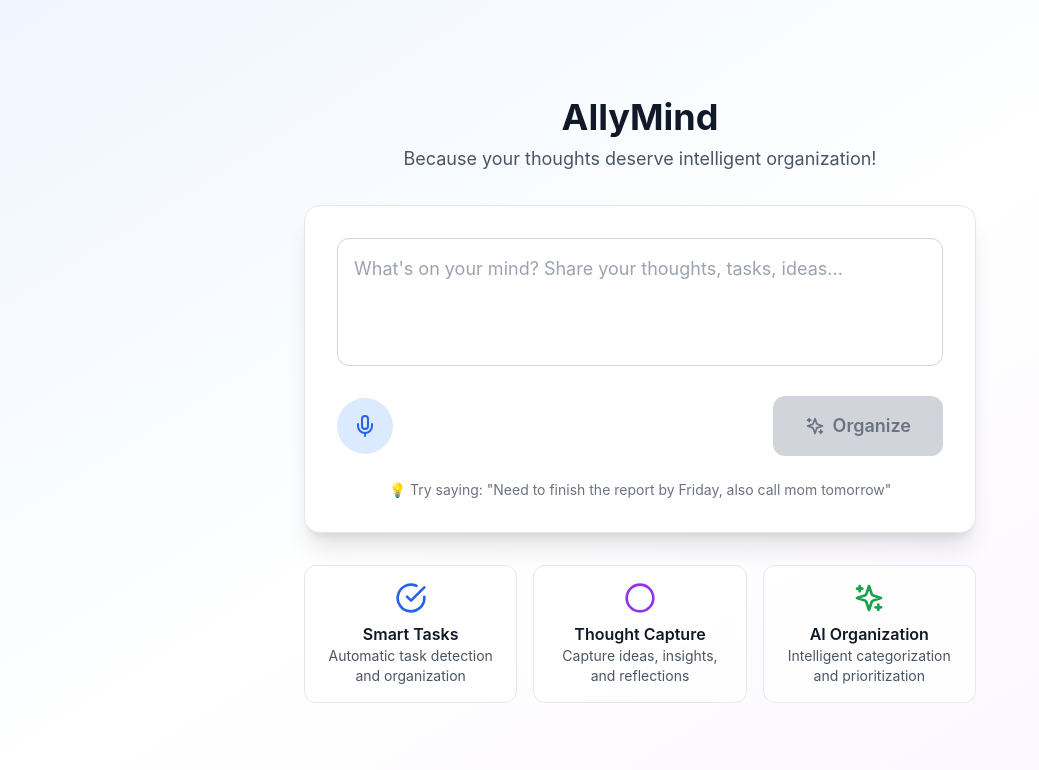
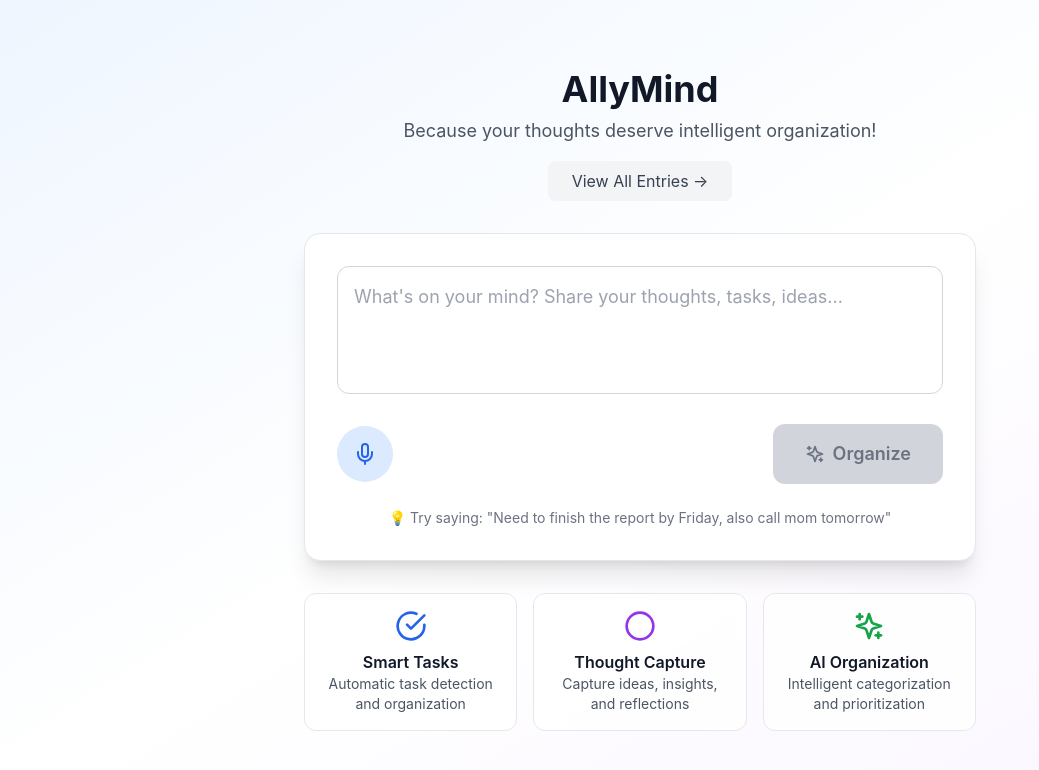
Before and after one commit to ovidon83/mindnestapp, a React (Vite) app: page / in a window 1280 px wide. Shown: the top 770 px of the page, without its empty margins (0-1039 px from the left). Built offline with nearby package versions, Linux system fonts and the light colour scheme.

Commit message:
Add navigation between Capture and Home views: Auto-navigate to Home after entry creation, add manual navigation buttons

```diff
--- a/src/components/CaptureView.tsx
+++ b/src/components/CaptureView.tsx
@@ -5,7 +5,7 @@ import { Mic, MicOff, Sparkles, CheckCircle, Circle } from 'lucide-react';
 import * as chrono from 'chrono-node';
 
 const CaptureView: React.FC = () => {
-  const { addEntry } = useAllyMindStore();
+  const { addEntry, setCurrentView } = useAllyMindStore();
   const [inputText, setInputText] = useState('');
   const [isRecording, setIsRecording] = useState(false);
   const [transcript, setTranscript] = useState('');
@@ -197,12 +197,15 @@ const CaptureView: React.FC = () => {
 
       // Show success message
       setShowSuccess(true);
-      setTimeout(() => setShowSuccess(false), 3000);
+      setTimeout(() => setShowSuccess(false), 2000);
 
       // Reset form
       setInputText('');
       setTranscript('');
       setIsRecording(false);
+
+      // Navigate to Home view to see the entries
+      setTimeout(() => setCurrentView('home'), 2000);
 
     } catch (error) {
       console.error('Error processing input:', error);
@@ -228,6 +231,14 @@ const CaptureView: React.FC = () => {
         <div className="text-center mb-8">
           <h1 className="text-4xl font-bold text-gray-900 mb-2">AllyMind</h1>
           <p className="text-lg text-gray-600">Because your thoughts deserve intelligent organization!</p>
+
+          {/* Navigation Button */}
+          <button
+            onClick={() => setCurrentView('home')}
+            className="mt-4 px-6 py-2 bg-gray-100 text-gray-700 rounded-lg hover:bg-gray-200 transition-colors"
+          >
+            View All Entries →
+          </button>
         </div>
 
         {/* Main Input Card */}
--- a/src/components/HomeView.tsx
+++ b/src/components/HomeView.tsx
@@ -415,6 +415,12 @@ const HomeView: React.FC = () => {
               + New Entry
             </button>
             <button
+              onClick={() => setCurrentView('capture')}
+              className="px-4 py-2 bg-gray-100 text-gray-700 rounded-lg hover:bg-gray-200 transition-colors"
+            >
+              ← Back to Capture
+            </button>
+            <button
               onClick={() => setShowKeyboardShortcuts(!showKeyboardShortcuts)}
               className="p-2 text-gray-400 hover:text-gray-600 rounded-lg hover:bg-gray-100"
               title="Keyboard shortcuts"
```
Also changed, not shown: 1 other file (tests, documents, lock files or other folders).
